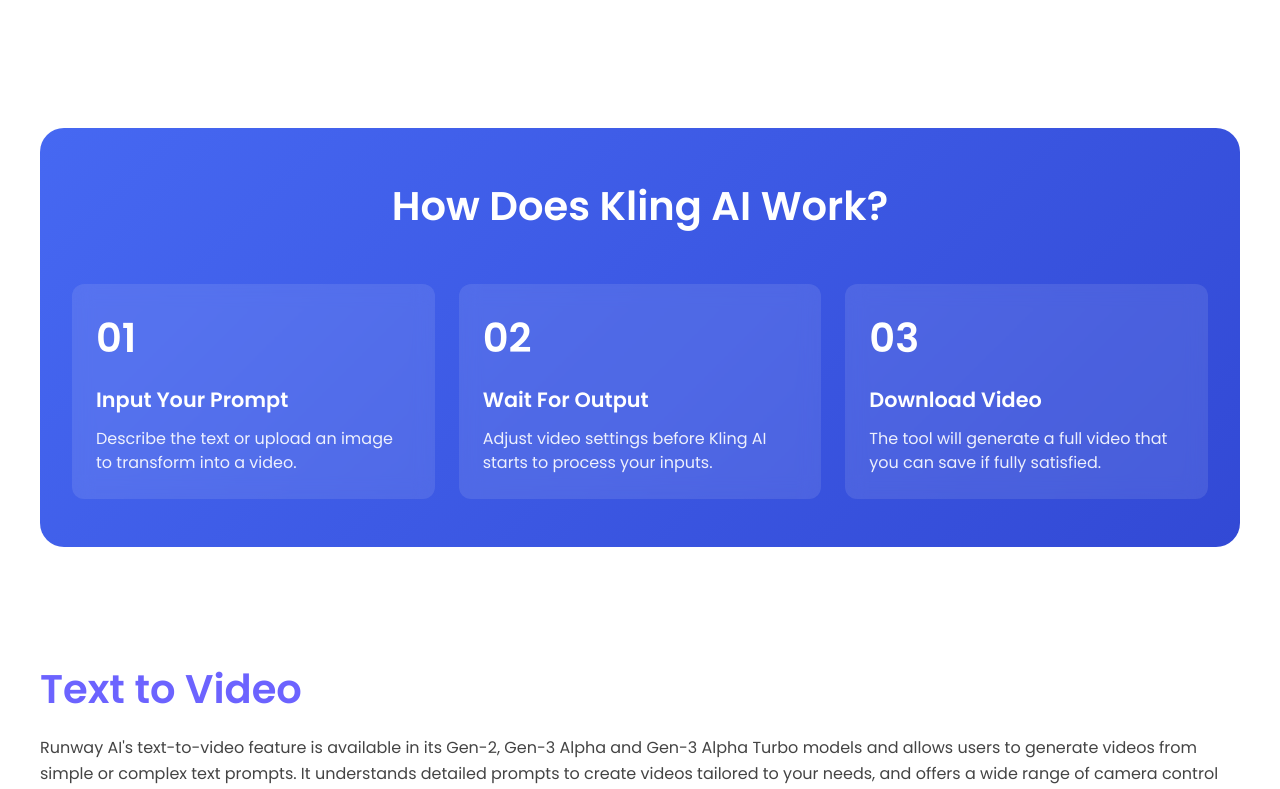
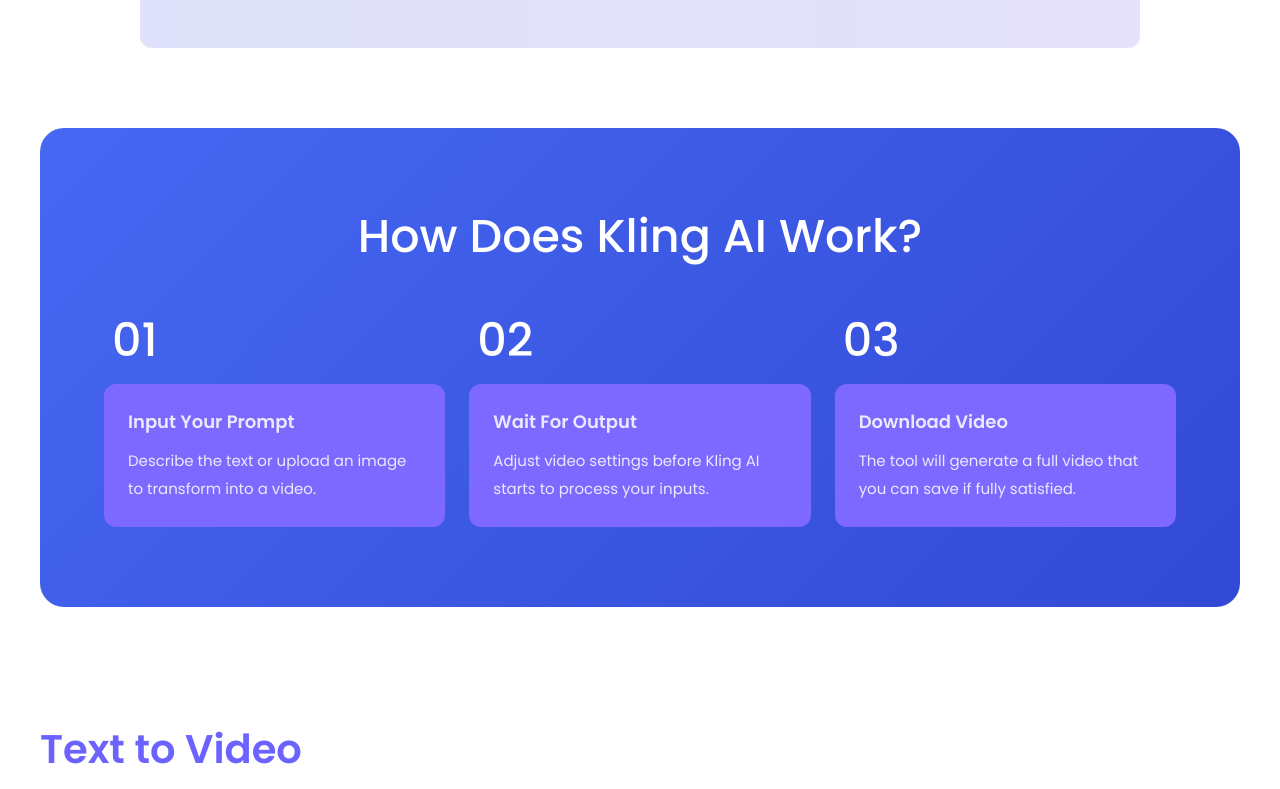
Before and after one commit to Ifizeesneh/vidau-ai, a React (Vite) app: page / in a window 1280 px wide. Shown: the part 2841-3630 px from the top of the page. Built offline with nearby package versions, Linux system fonts and the light colour scheme.

Commit message:
More fixes

```diff
--- a/src/components/ImageToVideo.jsx
+++ b/src/components/ImageToVideo.jsx
@@ -33,7 +33,7 @@
               </div>
             </div>
 
-            <div className="input-container">
+            <div className="input-containers">
               <button className="input-image-btn">
                 Input Image
               </button>
--- a/src/components/KlingWorkflow .jsx
+++ b/src/components/KlingWorkflow .jsx
@@ -1,6 +1,5 @@
-
 import React from 'react';
-import '../styles/KlingWorkflow.css'
+import '../styles/KlingWorkflow.css';
 
 const KlingWorkflow = () => {
   const steps = [
@@ -27,11 +26,13 @@
 
       <div className="workflow-steps">
         {steps.map((step, index) => (
-          <div key={index} className="step-card">
+          <div key={index} className="step-wrapper">
             <div className="step-number">{step.number}</div>
-            <div className="step-content">
-              <h3 className="step-title">{step.title}</h3>
-              <p className="step-description">{step.description}</p>
+            <div className="step-card">
+              <div className="step-content">
+                <h3 className="step-title">{step.title}</h3>
+                <p className="step-description">{step.description}</p>
+              </div>
             </div>
           </div>
         ))}
--- a/src/styles/ImageToVideo.css
+++ b/src/styles/ImageToVideo.css
@@ -38,7 +38,7 @@
   .prompt-container {
     flex: 1;
     background-color: #FFF;
-    border-radius: 12px;
+    border-radius: 24px;
     border: 1px solid #eaeaea;
     padding: 1.5rem;
     box-shadow: 0 2px 10px rgba(0, 0, 0, 0.05);
@@ -61,12 +61,13 @@
     line-height: 1.6;
   }
 
-  .input-container {
+  .input-containers {
     flex: 1;
     position: relative;
     display: flex;
     flex-direction: column;
     align-items: center;
+    border-radius: 24px;
     justify-content: center;
   }
 
@@ -97,6 +98,7 @@
     flex: 1;
     position: relative;
     display: flex;
+    border-radius: 24px;
     flex-direction: column;
     align-items: center;
     justify-content: center;
@@ -119,7 +121,7 @@
 
   .video-placeholder {
 
-    border-radius: 12px;
+    border-radius: 24px;
     width: 100%;
     height: 300px;
     overflow: hidden;
--- a/src/styles/KlingWorkflow.css
+++ b/src/styles/KlingWorkflow.css
@@ -1,9 +1,7 @@
-
-
 .workflow-container {
   background: linear-gradient(135deg, #4668F2 0%, #3249D5 100%);
   border-radius: 24px;
-    padding: 3rem 2rem;
+  padding: 5rem 4rem;
   color: white;
   max-width: 1200px;
   margin: 0 auto;
@@ -14,8 +12,10 @@
 
 .workflow-title {
   text-align: center;
-    font-size: 2.5rem;
-    font-weight: 600;
+  font-size: 46px;
+  font-weight: 500;
+  line-height: 56px;
+  letter-spacing: -6%;
   margin-bottom: 3rem;
   color: white;
 }
@@ -26,32 +26,45 @@
   gap: 1.5rem;
 }
 
+.step-wrapper {
+  flex: 1;
+  display: flex;
+  flex-direction: column;
+}
+
+.step-number {
+  font-size: 46px;
+  font-weight: 500;
+  line-height: 56px;
+  letter-spacing: -6%;
+  margin-bottom: 1rem;
+  color: white;
+  padding-left: 0.5rem;
+}
+
 .step-card {
-    background-color: rgba(255, 255, 255, 0.1);
+  background-color: rgba(125,105,255 );
   border-radius: 12px;
   padding: 1.5rem;
   flex: 1;
   backdrop-filter: blur(10px);
-  }
-
-  .step-number {
-    font-size: 2.5rem;
-    font-weight: 700;
-    margin-bottom: 1rem;
-    color: white;
+  height: 100%;
 }
 
 .step-title {
-    font-size: 1.3rem;
+  font-size: 18px;
   font-weight: 600;
+  letter-spacing: -2%;
   margin-bottom: 0.75rem;
-    color: white;
+  color: #FFFFFFD9;
 }
 
 .step-description {
-    font-size: 1rem;
-    line-height: 1.5;
-    color: rgba(255, 255, 255, 0.9);
+  font-size: 15px;
+  font-weight: 400;
+  letter-spacing: -2%;
+  line-height: 28px;
+  color: #FFFFFFD9;
 }
 
 /* Media queries for responsive design */
@@ -60,7 +73,7 @@
     flex-direction: column;
   }
 
-    .step-card {
+  .step-wrapper {
     max-width: 100%;
   }
 }
--- a/src/styles/RunwayFeatures.css
+++ b/src/styles/RunwayFeatures.css
@@ -1,7 +1,5 @@
-
-
 .runway-container {
-  background: linear-gradient(to right, #edf6ff);
+  background: linear-gradient(to right, #dfe2fa, #E5e1fa);
   border-radius: 12px;
   padding: 2rem;
   max-width: 1000px;
--- a/src/styles/TextToVideo.css
+++ b/src/styles/TextToVideo.css
@@ -39,7 +39,7 @@
   .prompt-containers {
     flex: 1;
     background-color: #FFF;
-    border-radius: 12px;
+    border-radius: 24px;
     border: 1px solid #eaeaea;
     padding: 1.5rem;
     box-shadow: 0 2px 10px rgba(0, 0, 0, 0.05);
@@ -65,6 +65,7 @@
   .output-container {
     flex: 1;
     position: relative;
+    border-radius: 24px;
     display: flex;
     flex-direction: column;
     align-items: center;
```
Lines whose indentation alone changed are shown as unchanged.
